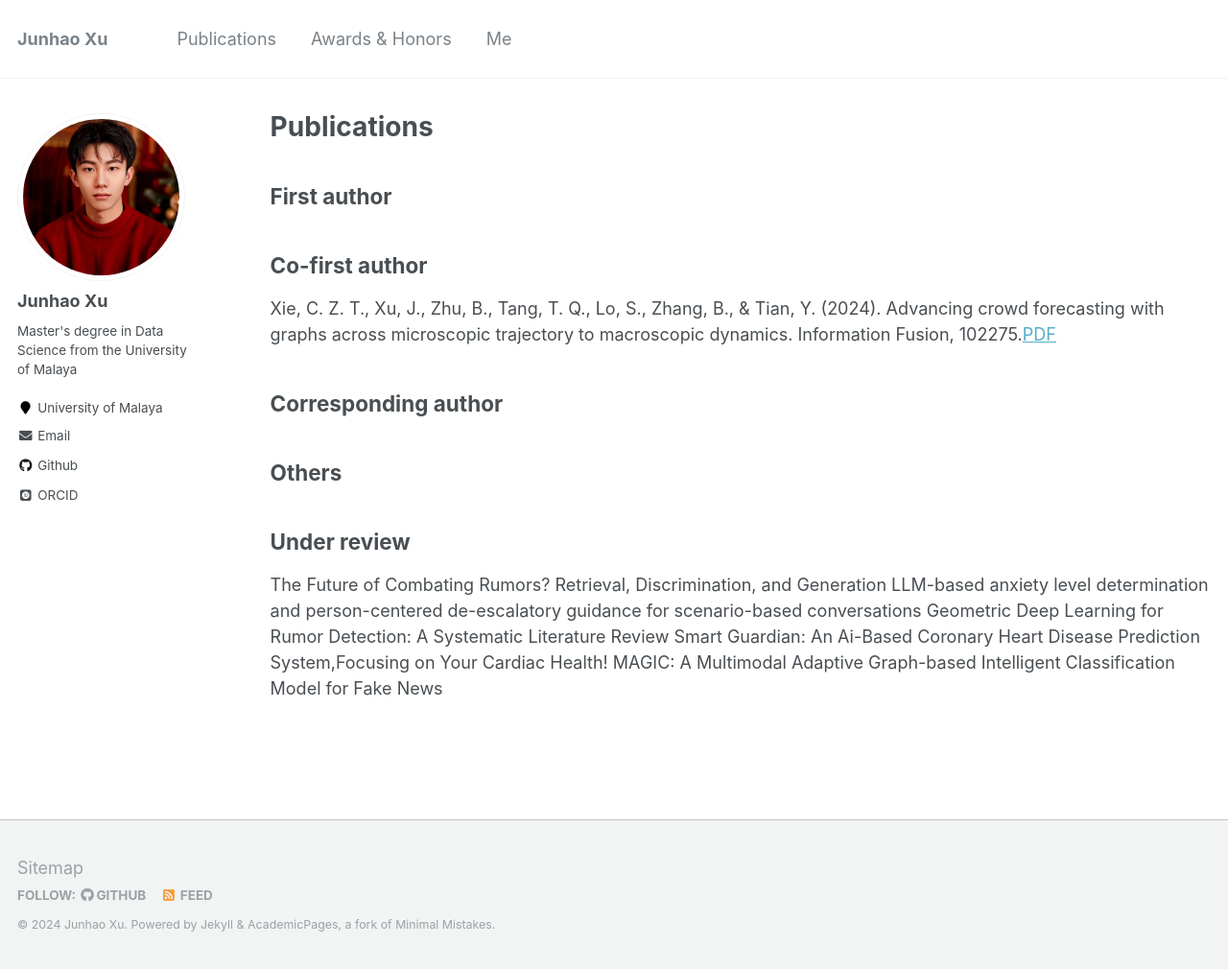
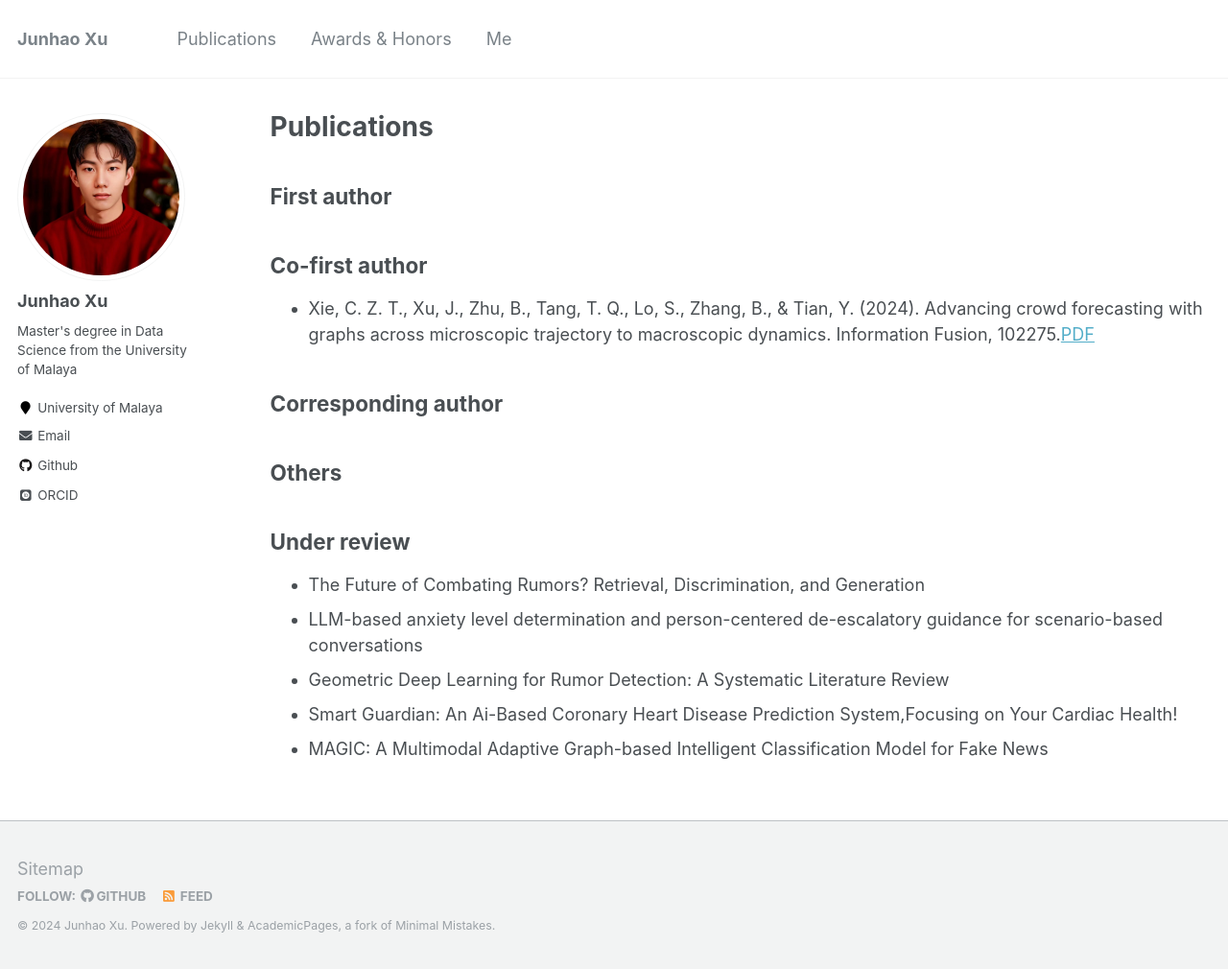
Before and after one commit to Junhao6666/Junhao6666.github.io, a Jekyll site: the page built from _pages/publications.md, in a window 1280 px wide and 1010 px high. Shown: the whole window at 96% size. Built offline with Jekyll 4.4.1, drawn with Linux system fonts in a browser that asks for light colours; some web fonts are replaced.

```diff
--- a/_pages/publications.md
+++ b/_pages/publications.md
@@ -7,18 +7,18 @@ author_profile: true
 ## First author
 
 ## Co-first author
-Xie, C. Z. T., Xu, J., Zhu, B., Tang, T. Q., Lo, S., Zhang, B., & Tian, Y. (2024). Advancing crowd forecasting with graphs across microscopic trajectory to macroscopic dynamics. Information Fusion, 102275.[PDF](https://www.sciencedirect.com/science/article/pii/S1566253524000538)
+- Xie, C. Z. T., Xu, J., Zhu, B., Tang, T. Q., Lo, S., Zhang, B., & Tian, Y. (2024). Advancing crowd forecasting with graphs across microscopic trajectory to macroscopic dynamics. Information Fusion, 102275.[PDF](https://www.sciencedirect.com/science/article/pii/S1566253524000538)
 
 ## Corresponding author
 
 ## Others
 
 ## Under review
-The Future of Combating Rumors? Retrieval, Discrimination, and Generation
-LLM-based anxiety level determination and person-centered de-escalatory guidance for scenario-based conversations
-Geometric Deep Learning for Rumor Detection: A Systematic Literature Review
-Smart Guardian: An Ai-Based Coronary Heart Disease Prediction System,Focusing on Your Cardiac Health!
-MAGIC: A Multimodal Adaptive Graph-based Intelligent Classification Model for Fake News
+- The Future of Combating Rumors? Retrieval, Discrimination, and Generation
+- LLM-based anxiety level determination and person-centered de-escalatory guidance for scenario-based conversations
+- Geometric Deep Learning for Rumor Detection: A Systematic Literature Review
+- Smart Guardian: An Ai-Based Coronary Heart Disease Prediction System,Focusing on Your Cardiac Health!
+- MAGIC: A Multimodal Adaptive Graph-based Intelligent Classification Model for Fake News
 
 {% if author.googlescholar %}
   You can also find my articles on <u><a href="{{author.googlescholar}}">my Google Scholar profile</a>.</u>
```
